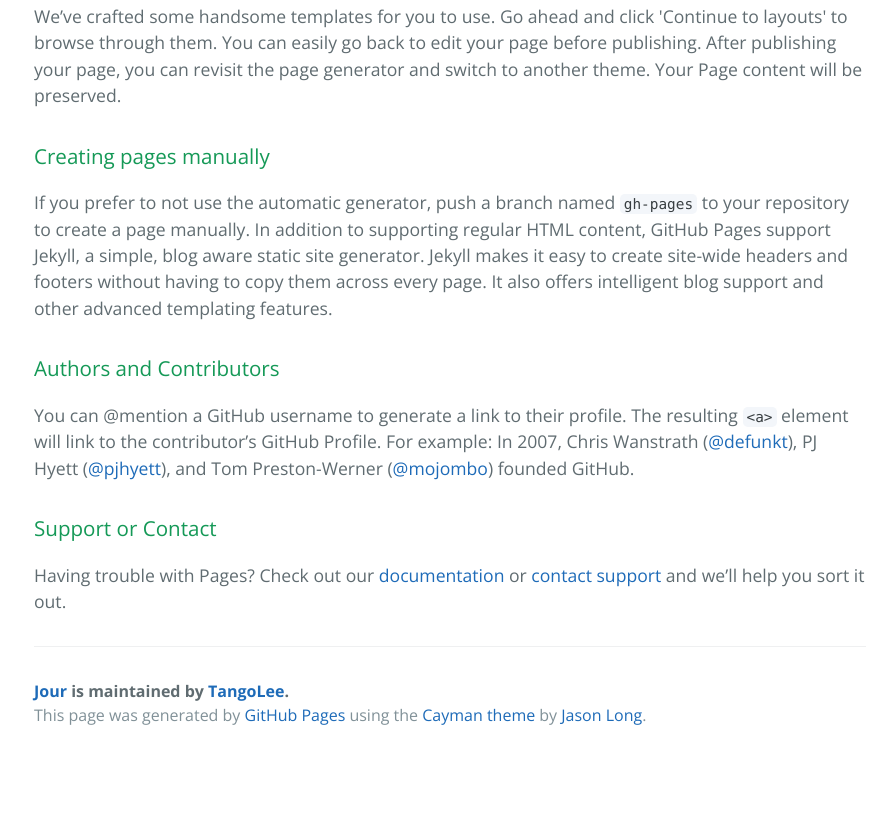
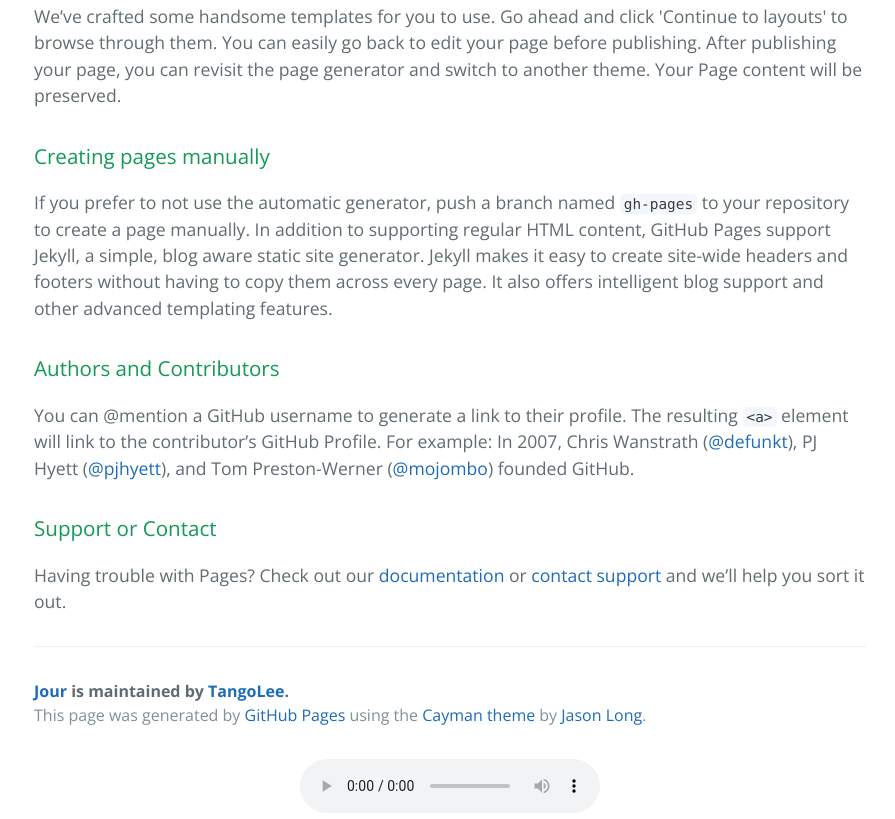
Before and after one commit to tangolee/jour, a plain HTML site: page index.html in a window 1280 px wide. Shown: the part 585-1404 px from the top of the page, without its empty margins (190-1085 px from the left). Before the commit the page ends 1344 px from the top, so only its background shows below. Drawn offline with nearby package versions, Linux system fonts and the light colour scheme.

Commit message:
add new BGM

```diff
--- a/index.html
+++ b/index.html
@@ -1,5 +1,6 @@
 <!DOCTYPE html>
 <html lang="en-us">
+
 
 <head>
   <meta charset="UTF-8">
@@ -9,6 +10,7 @@
   <link href='https://fonts.googleapis.com/css?family=Open+Sans:400,700' rel='stylesheet' type='text/css'>
   <link rel="stylesheet" type="text/css" href="stylesheets/stylesheet.css" media="screen">
   <link rel="stylesheet" type="text/css" href="stylesheets/github-light.css" media="screen">
+
 </head>
 
 <body>
@@ -69,7 +71,12 @@
     </footer>
 
   </section>
-
+ <center>
+   <audio autoplay="autoplay" controls="controls"loop="loop" preload="auto"
+            src="sounds\RADWIMPS.MP3">
+      你的浏览器不支持audio标签
+</audio>
+ </center>
 
 </body>
 
```
Also changed, not shown: 1 other file.
